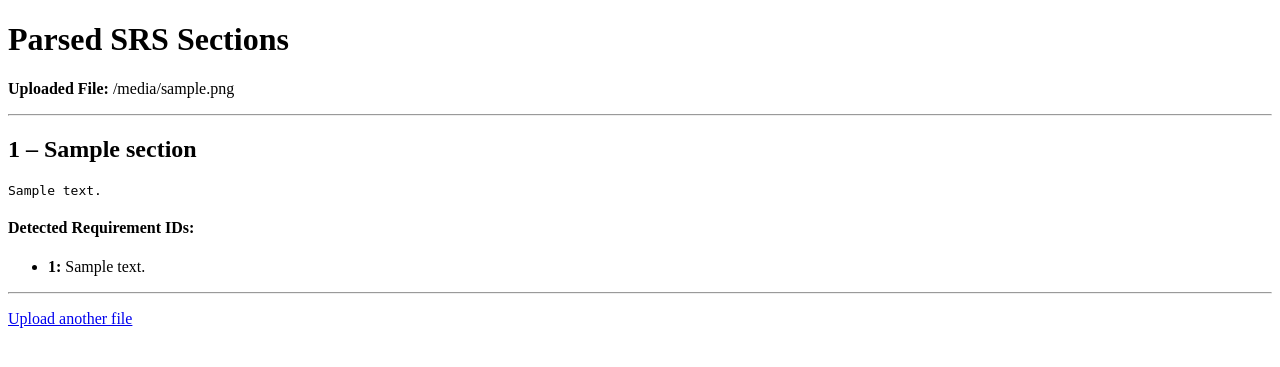
After one commit to ArifPrabawa/SpecSense, a Flask app: template flask_app/templates/parsed.html in a window 1280 px wide. The commit adds this page. Shown: the top 367 px of the page. Run offline with Flask 3, Linux system fonts and the light colour scheme; the template is opened without the code that fills it: most values are stand-ins (such as "Sample title", 1, 10 or a date in 2020).

Commit message:
v1.2.0: Flask upload and parser integration with parsed output rendering

```diff
--- a/flask_app/run.py
+++ b/flask_app/run.py
@@ -1,4 +1,4 @@
-from app import create_app  # Imports the app factory function
+from web import create_app  # Imports the app factory function
 
 app = create_app()
 
--- /dev/null
+++ b/flask_app/templates/parsed.html
@@ -0,0 +1,51 @@
+<!DOCTYPE html>
+<html lang="en">
+<head>
+    <meta charset="UTF-8">
+    <title>Parsed Sections - SpecSense</title>
+</head>
+<body>
+    <!-- Page Header -->
+    <h1>Parsed SRS Sections</h1>
+
+    <!-- Display the uploaded filename -->
+    <p><strong>Uploaded File:</strong> {{ filename }}</p>
+
+    <!-- Check if any sections were parsed -->
+    {% if sections %}
+        <hr>
+        <!-- Loop through each parsed section -->
+        {% for section in sections %}
+            <!-- Display the section ID and title -->
+            <h2>
+                {% if section.id %}
+                    {{ section.id }} –
+                {% endif %}
+                {{ section.title }}
+            </h2>
+
+            <!-- Show the raw section body text -->
+            <pre>{{ section.body }}</pre>
+
+            <!-- If requirements were extracted from the body, list them -->
+            {% if section.requirements and section.requirements | length > 0 %}
+                <h4>Detected Requirement IDs:</h4>
+                <ul>
+                    {% for req in section.requirements %}
+                        <li><strong>{{ req.id }}:</strong> {{ req.text }}</li>
+                    {% endfor %}
+                </ul>
+            {% endif %}
+
+            <!-- Visual separation between sections -->
+            <hr>
+        {% endfor %}
+    {% else %}
+        <!-- If no sections were found, show fallback -->
+        <p>No sections were detected in the uploaded file.</p>
+    {% endif %}
+
+    <!-- Link to return to file upload form -->
+    <p><a href="/">Upload another file</a></p>
+</body>
+</html>
```
Also changed, not shown: app/file_reader.py (+11 -2 lines), flask_app/app/__init__.py (deleted, +0 -10 lines), flask_app/app/routes.py (deleted, +0 -12 lines), flask_app/templates/index.html (+11 -2 lines), flask_app/web/__init__.py (added, +20 -0 lines), flask_app/web/routes.py (added, +54 -0 lines), CHANGELOG.md.
